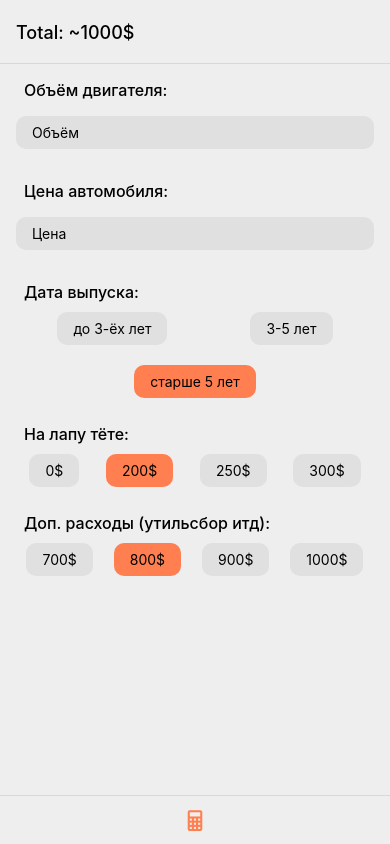
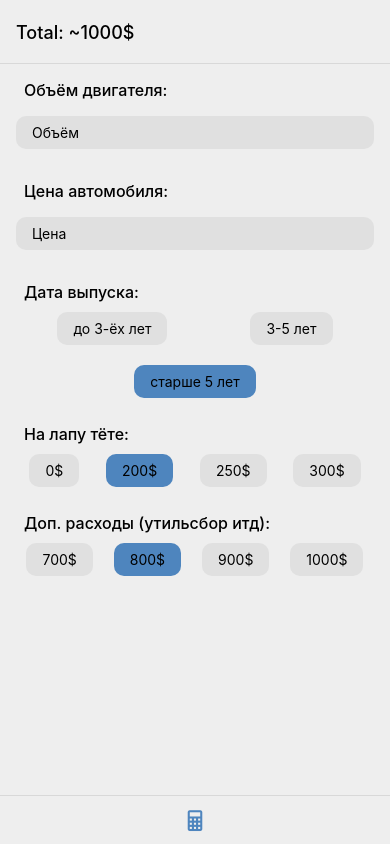
Before and after one commit to ALashchotka/autoapp, a React Native app: screen /Calculator in a window 390 px wide. Built offline with nearby package versions, Linux system fonts and the light colour scheme.

Commit message:
Change app primary color

```diff
--- a/src/styles/colors.ts
+++ b/src/styles/colors.ts
@@ -1,13 +1,13 @@
 export const DARK_THEME = {
   background: "#1a1a1a",
-  primary: "coral",
+  primary: "#4e85be",
   text: "#FFFFFF",
   itemBackground: "#333333",
 };
 
 export const LIGHT_THEME = {
   background: "#EEEEEE",
-  primary: "coral",
+  primary: "#4e85be",
   text: "#000000",
   itemBackground: "#E0E0E0",
 };
```
